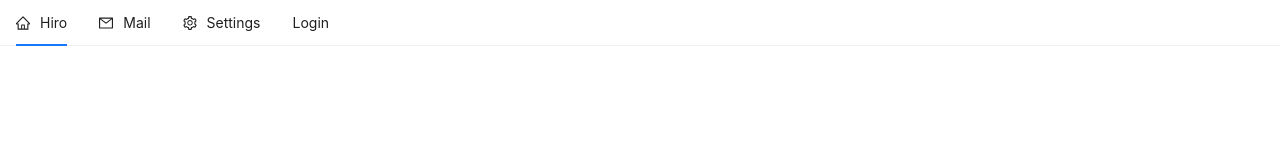
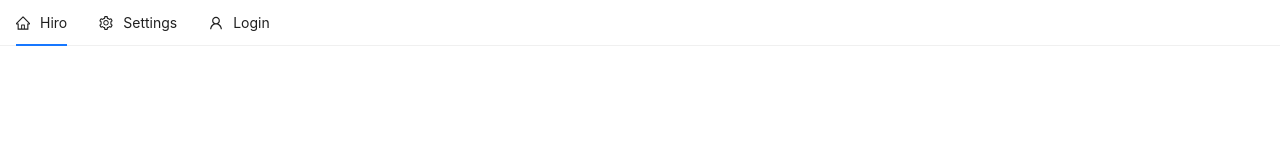
Before and after one commit to 1108rap/antismereact, a React (Create React App) app: page / in a window 1280 px wide. Shown: the top 160 px of the page. Built offline with nearby package versions, Linux system fonts and the light colour scheme.

Commit message:
Route With Folder -> index.js

```diff
--- a/src/App.js
+++ b/src/App.js
@@ -1,7 +1,7 @@
 import React from "react";
 import { BrowserRouter as Router, Routes, Route } from "react-router-dom";
 import "./App.css";
-import Dashboard from "../src/pages/Dashboard";
+import Dashboard from "./pages/Dashboard";
 import Login from "../src/pages/Login";
 import Homepage from "../src/pages/Homepage";
 
--- /dev/null
+++ b/src/components/TopBar.js
@@ -0,0 +1,59 @@
+import { HomeOutlined, SettingOutlined, UserOutlined } from "@ant-design/icons";
+import { click } from "@testing-library/user-event/dist/click";
+import { useState } from "react";
+import { Menu } from "antd";
+import { Link } from "react-router-dom";
+const items = [
+  {
+    label: "Hiro",
+    key: "hiro",
+    icon: <HomeOutlined />,
+  },
+  {
+    label: "Settings",
+    key: "Set",
+    icon: <SettingOutlined />,
+    Children: [
+      {
+        type: "group",
+        label: "Set 1",
+        Children: [
+          {
+            label: "Option 1",
+            key: "ops1",
+          },
+          {
+            label: "Option 1",
+            key: "ops2",
+          },
+        ],
+      },
+    ],
+  },
+  {
+    label: (
+      <a href="/Login" rel="noopener noreferrer">
+        Login
+      </a>
+    ),
+    icon: <UserOutlined />,
+  },
+];
+
+const Homepage = () => {
+  const [current, setCurrent] = useState("hiro");
+  const onClick = (e) => {
+    console.log(click, e);
+    setCurrent(e.key);
+  };
+  return (
+    <Menu
+      onClick={onClick}
+      selectedkeys={[current]}
+      mode="horizontal"
+      items={items}
+    />
+  );
+};
+
+export default Homepage;
--- a/src/pages/Homepage.js
+++ b/src/pages/Homepage.js
@@ -1,83 +1,6 @@
-import {
-  AppstoreOutlined,
-  MailOutlined,
-  SettingOutlined,
-  HomeOutlined,
-} from "@ant-design/icons";
-import { click } from "@testing-library/user-event/dist/click";
-import { Button, Menu } from "antd";
-import React, { useState } from "react";
-const items = [
-  {
-    label: "Hiro",
-    key: "hiro",
-    icon: <HomeOutlined />,
-  },
-  {
-    label: "Mail",
-    key: "Mail",
-    icon: <MailOutlined />,
-    disable: true,
-  },
-  {
-    label: "Settings",
-    key: "SubMenu",
-    icon: <SettingOutlined />,
-    children: [
-      {
-        type: "group",
-        label: "Item 1",
-        children: [
-          {
-            label: "Option 1",
-            key: "setting:1",
-          },
-          {
-            label: "Option 2",
-            key: "setting:2",
-          },
-        ],
-      },
-      {
-        type: "group",
-        label: "Item 2",
-        children: [
-          {
-            label: "Option 3",
-            key: "setting:3",
-          },
-          {
-            label: "Option 4",
-            key: "setting:4",
-          },
-        ],
-      },
-    ],
-  },
-  {
-    key: "alipay",
-    label: (
-      <a href="/Login" target="_blank" rel="noopener noreferrer">
-        Login
-      </a>
-    ),
-  },
-];
-
+import TopBar from "../components/TopBar";
 const Homepage = () => {
-  const [current, setCurrent] = useState("mail");
-  const onClick = (e) => {
-    console.log(click, e);
-    setCurrent(e.key);
-  };
-  return (
-    <Menu
-      onClick={onClick}
-      selectedKeys={[current]}
-      mode="horizontal"
-      items={items}
-    />
-  );
+  return <TopBar />;
 };
 
 export default Homepage;
--- a/src/pages/Login.js
+++ /dev/null
@@ -1,16 +0,0 @@
-import { Button } from "antd";
-import React from "react";
-
-const Login = () => {
-  return (
-    <div>
-      <h2>Beranda</h2>
-      <p>Selamat datang di halaman Login</p>
-      <Button type="primary" href="/dashboard">
-        Dashboard
-      </Button>
-    </div>
-  );
-};
-
-export default Login;
--- /dev/null
+++ b/src/pages/Login/index.js
@@ -0,0 +1,21 @@
+import { Button, Flex } from "antd";
+import React from "react";
+
+const Login = () => {
+  return (
+    <div>
+      <h2>Beranda</h2>
+      <p>Selamat datang di halaman Login</p>
+      <Flex gap="small" horizontal>
+        <Button type="primary" href="/">
+          Back
+        </Button>
+        <Button type="primary" href="/dashboard">
+          Dashboard
+        </Button>
+      </Flex>
+    </div>
+  );
+};
+
+export default Login;
```
Also changed, not shown: src/pages/Dashboard/index.js (renamed from src/pages/Dashboard.js).
